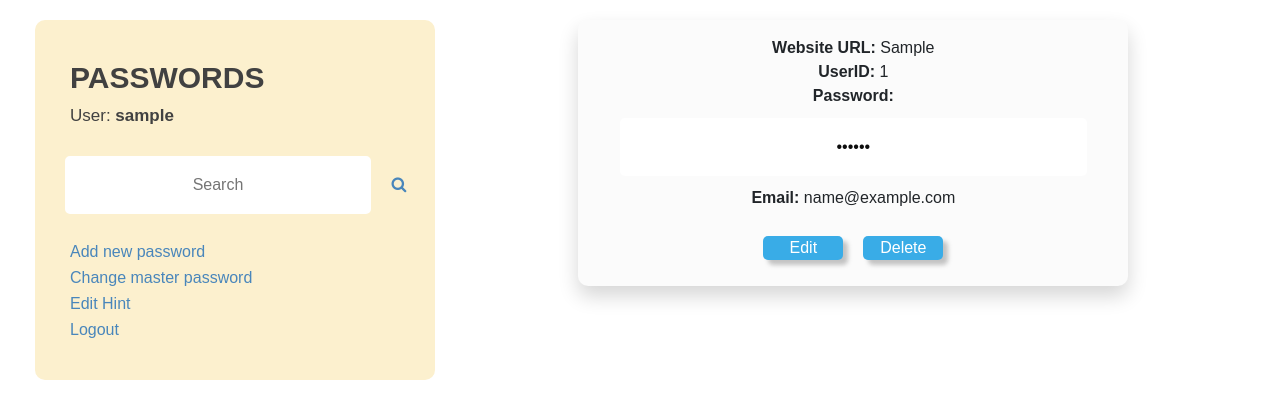
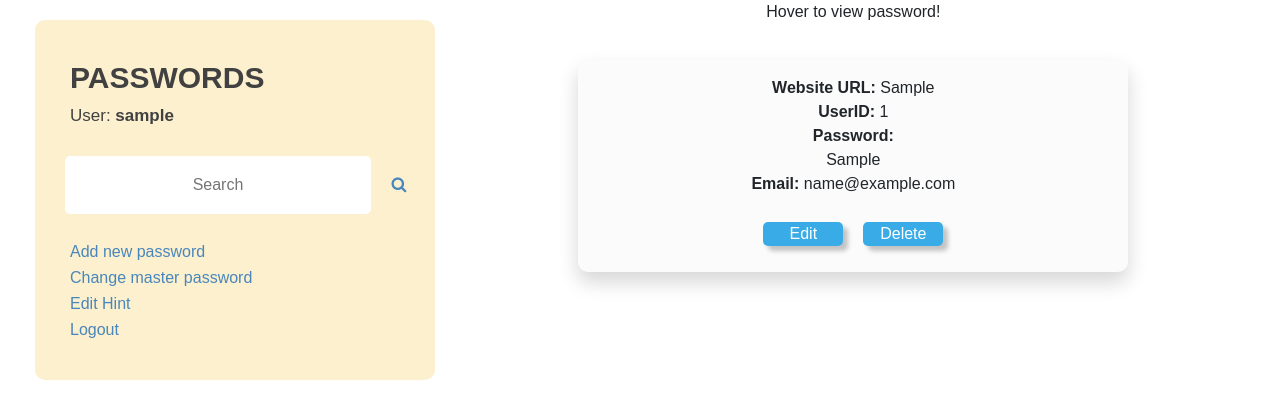
Before and after one commit to GuorongHong/MSVP, a Django app: template password/templates/password/index.html in a window 1280 px wide. Shown: the part 71-490 px from the top of the page. Run offline with Django 3.2, Linux system fonts and the light colour scheme; the template is opened without the code that fills it: values that come from a table or form of the project are taken from there, others are empty; a user stored in the database is signed in; tables that the repository leaves empty hold one stand-in row (values such as "Sample post"); parts of the project's set-up code (start-up, migrations or seed data) failed here and were passed over; some libraries are stand-ins or nearby versions.

Commit message:
mask pw in index

```diff
--- a/password/templates/password/index.html
+++ b/password/templates/password/index.html
@@ -11,12 +11,12 @@
 
 <script>
   function mouseOver() {
-  document.getElementById("myPassword").input = "text";
-}
+    document.getElementById("myPassword").innerHTML = '{{ obj.pw }}';
+  }
 
-function mouseOut() {
-  document.getElementById("demo").input = "password";
-}
+  function mouseOut() {
+    document.getElementById("myPassword").innerHTML = "•••••••";
+  }
 </script>
 
 <div class="header">
@@ -47,6 +47,7 @@ function mouseOut() {
       </div>
 
       <div class="col-8">
+        <p>Hover to view password!</p>
         {% if data %}
             <ul>
             {% for obj in data %}
@@ -55,7 +56,7 @@ function mouseOut() {
                 <p>
                 <li> <b>Website URL:</b> {{obj.web}} </li>
                 <li> <b>UserID:</b> {{obj.userid}} </li>
-                <li> <b>Password:</b> <input type="password" value='{{ obj.pw }}' id="myPassword" onmouseover="mouseOver()" onmouseout="mouseOut()">
+                <li> <b>Password:</b> <div id="myPassword" onmouseover="mouseOver()" onmouseout="mouseOut()">{{ obj.pw }}</div>
                 </li>
                 <li> <b>Email:</b> {{obj.email}} </li></p>
                 <p><a id="edit" style="text-decoration: none" href='{{obj.id}}/edit/'>Edit</span>
```
